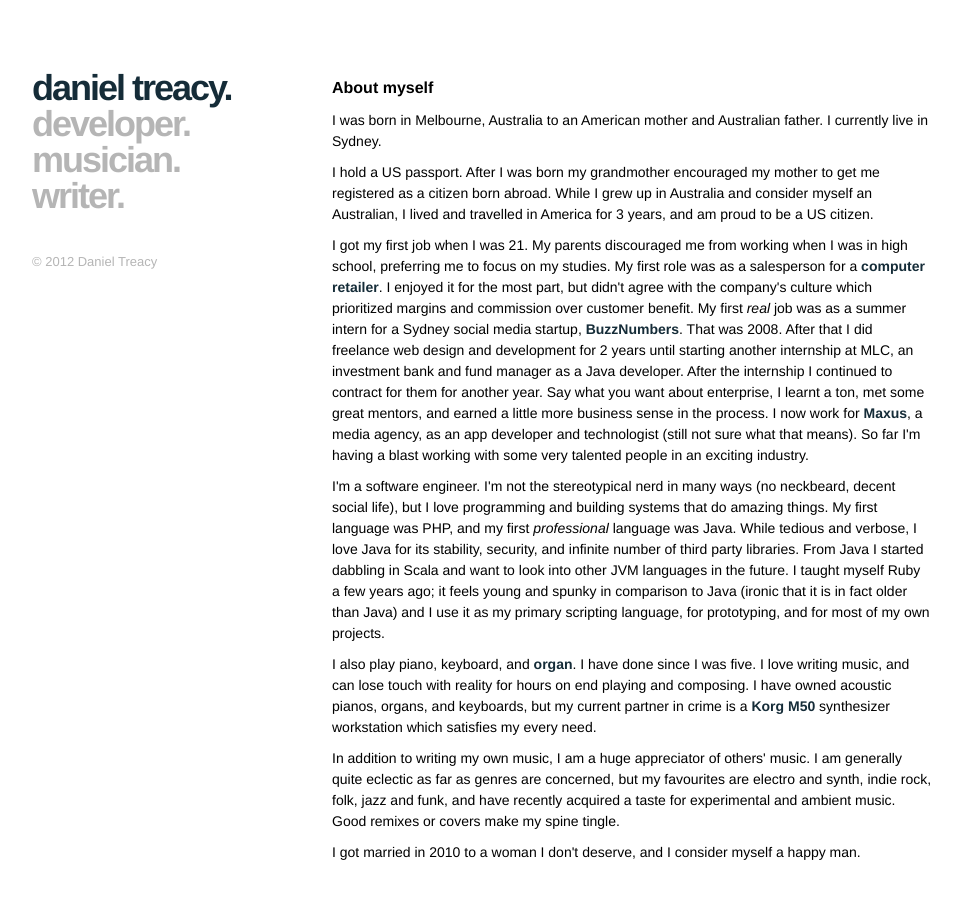
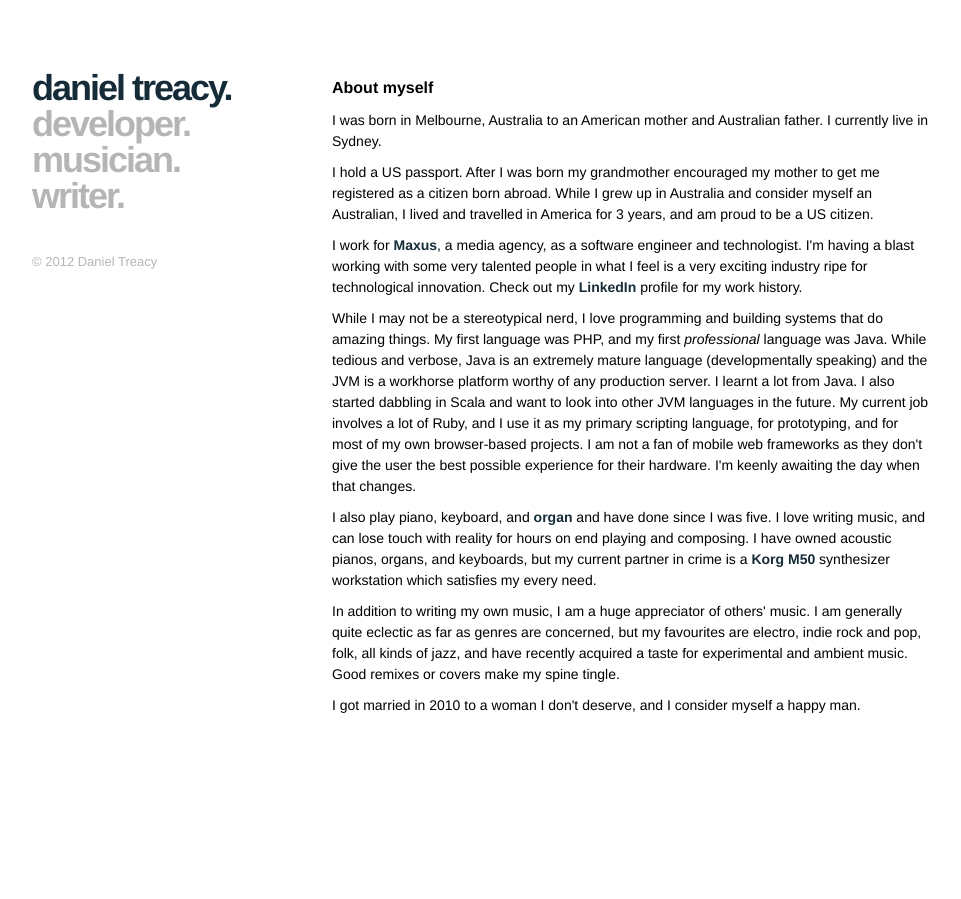
Before and after one commit to danieltreacy/danieltreacy.github.com, a Jekyll site: the page built from about.html, in a window 1280 px wide. Shown: the whole page, without its empty margins (158-1119 px from the left). Built offline with Jekyll 4.4.1, drawn with Linux system fonts in a browser that asks for light colours.

Commit message:
Simplified about page content.

```diff
--- a/_layouts/default.html
+++ b/_layouts/default.html
@@ -7,7 +7,7 @@
     <script type="text/javascript" src="/scripts/jquery.js"></script>
     <script type="text/javascript" src="/scripts/page.js"></script>
     <script type="text/javascript" src="/scripts/pure.min.js"></script>
-    <title>Daniel Treacy &mdash; {{ page.title }}</title>
+    <title>Daniel Treacy</title>
     {% include analytics.html %}
   </head>
 
--- a/about.html
+++ b/about.html
@@ -8,9 +8,11 @@ title: Introductions
 <ul>
   <li>I was born in Melbourne, Australia to an American mother and Australian father. I currently live in Sydney.</li>
   <li>I hold a US passport. After I was born my grandmother encouraged my mother to get me registered as a citizen born abroad. While I grew up in Australia and consider myself an Australian, I lived and travelled in America for 3 years, and am proud to be a US citizen.</li>
-  <li>I got my first job when I was 21. My parents discouraged me from working when I was in high school, preferring me to focus on my studies. My first role was as a salesperson for a <a href="http://www.harveynorman.com.au" target="_blank">computer retailer</a>. I enjoyed it for the most part, but didn't agree with the company's culture which prioritized margins and commission over customer benefit. My first <em>real</em> job was as a summer intern for a Sydney social media startup, <a href="http://buzznumbers.com.au/" target="_blank">BuzzNumbers</a>. That was 2008. After that I did freelance web design and development for 2 years until starting another internship at MLC, an investment bank and fund manager as a Java developer. After the internship I continued to contract for them for another year. Say what you want about enterprise, I learnt a ton, met some great mentors, and earned a little more business sense in the process. I now work for <a href="http://www.maxusglobal.com">Maxus</a>, a media agency, as an app developer and technologist (still not sure what that means). So far I'm having a blast working with some very talented people in an exciting industry.</li>
-<li>I'm a software engineer. I'm not the stereotypical nerd in many ways (no neckbeard, decent social life), but I love programming and building systems that do amazing things. My first language was PHP, and my first <em>professional</em> language was Java. While tedious and verbose, I love Java for its stability, security, and infinite number of third party libraries. From Java I started dabbling in Scala and want to look into other JVM languages in the future. I taught myself Ruby a few years ago; it feels young and spunky in comparison to Java (ironic that it is in fact older than Java) and I use it as my primary scripting language, for prototyping, and for most of my own projects.</li>
-  <li>I also play piano, keyboard, and <a href="http://en.wikipedia.org/wiki/Electone">organ</a>. I have done since I was five. I love writing music, and can lose touch with reality for hours on end playing and composing. I have owned acoustic pianos, organs, and keyboards, but my current partner in crime is a <a href="http://www.korg.com/m50" target="_blank">Korg M50</a> synthesizer workstation which satisfies my every need.</li>
-  <li>In addition to writing my own music, I am a huge appreciator of others' music. I am generally quite eclectic as far as genres are concerned, but my favourites are electro and synth, indie rock, folk, jazz and funk, and have recently acquired a taste for experimental and ambient music. Good remixes or covers make my spine tingle.</li>
+  <li>I work for <a href="http://www.maxusglobal.com">Maxus</a>, a media agency, as a software engineer and technologist. I'm having a blast working with some very talented people in what I feel is a very exciting industry ripe for technological innovation. Check out my <a href="http://au.linkedin.com/in/danieltreacy" target="_blank">LinkedIn</a> profile for my work history.</li>
+<li>While I may not be a stereotypical nerd, I love programming and building systems that do amazing things. My first language was PHP, and my first <em>professional</em> language was Java. While tedious and verbose, Java is an extremely mature language (developmentally speaking) and the JVM is a workhorse platform worthy of any production server. I learnt a lot from Java. I also started dabbling in Scala and want to look into other JVM languages in the future. My current job involves a lot of Ruby, and I use it as my primary scripting language, for prototyping, and for most of my own browser-based projects. I am not a fan of mobile web frameworks as they don't give the user the best possible experience for their hardware. I'm keenly awaiting the day when that changes.</li>
+  <li>I also play piano, keyboard, and <a href="http://en.wikipedia.org/wiki/Electone">organ</a> and have done since I was five. I love writing music, and can lose touch with reality for hours on end playing and composing. I have owned acoustic pianos, organs, and keyboards, but my current partner in crime is a <a href="http://www.korg.com/m50" target="_blank">Korg M50</a> synthesizer workstation which satisfies my every need.</li>
+  <li>In addition to writing my own music, I am a huge appreciator of others' music. I am generally quite eclectic as far as genres are concerned, but my favourites are electro, indie rock and pop, folk, all kinds of jazz, and have recently acquired a taste for experimental and ambient music. Good remixes or covers make my spine tingle.</li>
   <li>I got married in 2010 to a woman I don't deserve, and I consider myself a happy man.</li>
 </ul>
+
+<p>&nbsp;</p>
--- a/index.html
+++ b/index.html
@@ -96,7 +96,7 @@ title: Blog
     </ul>
   </div>
   <div class="middle">
-    <h2>Recent tracks</h2>
+    <h2>Recent scrobbles</h2>
     <span id="loading"></span>
     <ul id="recenttracks">
       <li>
```
